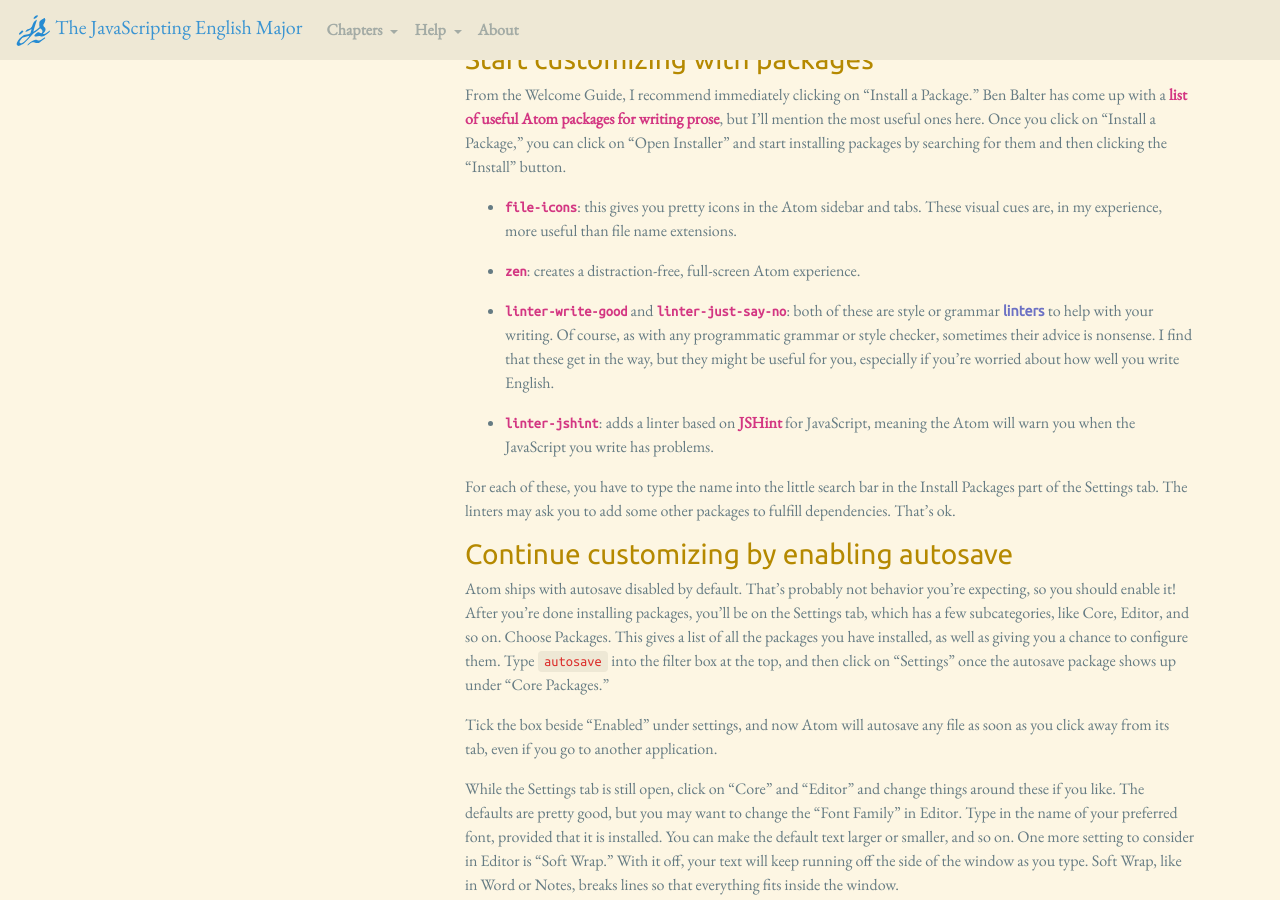
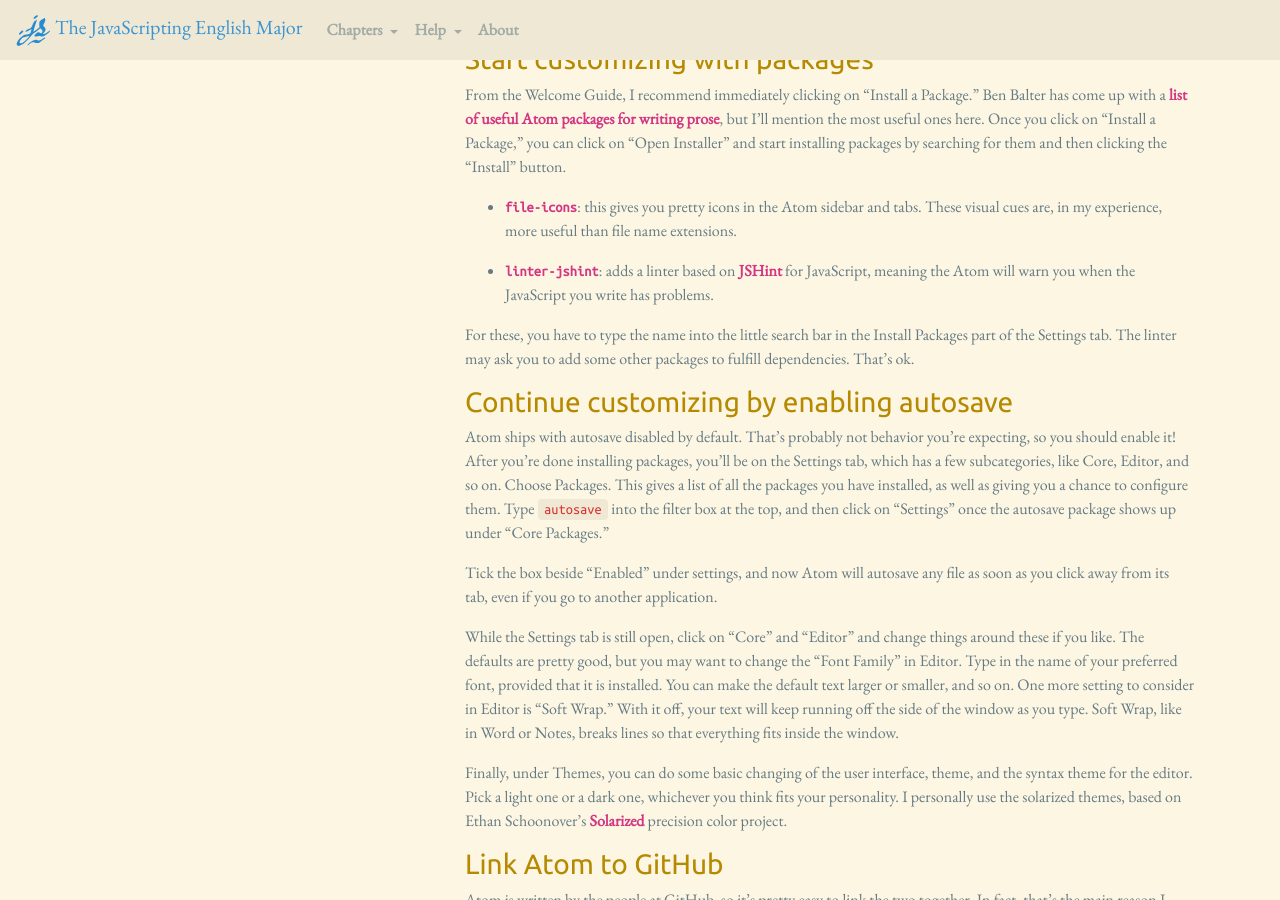
Before and after one commit to muziejus/javascripting-english-major, a Jekyll site: the page built from 1-environment.md, in a window 1280 px wide and 900 px high, scrolled down 3263 px. Built offline with Jekyll 4.4.1, drawn with Linux system fonts in a browser that asks for light colours; nearby versions of some CDN libraries.

Commit message:
Remove zen and linter packages from recommendations.

```diff
--- a/1-environment.md
+++ b/1-environment.md
@@ -220,22 +220,12 @@
 icons in the Atom sidebar and tabs. These visual cues are, in my experience,
 more useful than file name extensions.
 
-* [`zen`](https://atom.io/packages/zen): creates a distraction-free,
-full-screen Atom experience.
-
-* [`linter-write-good`](https://atom.io/packages/linter-write-good) and
-[`linter-just-say-no`](https://atom.io/packages/linter-just-say-no): both of
-these are style or grammar **linters** to help with your writing. Of course, as
-with any programmatic grammar or style checker, sometimes their advice is
-nonsense. I find that these get in the way, but they might be useful for you,
-especially if you’re worried about how well you write English.
-
 * [`linter-jshint`](https://atom.io/packages/linter-jshint): adds a linter
 based on [JSHint](http://jshint.com/docs/) for JavaScript, meaning the Atom
 will warn you when the JavaScript you write has problems.
 
-For each of these, you have to type the name into the little search bar in the
-Install Packages part of the Settings tab. The linters may ask you to add some
+For these, you have to type the name into the little search bar in the
+Install Packages part of the Settings tab. The linter may ask you to add some
 other packages to fulfill dependencies. That’s ok.
 
 ### Continue customizing by enabling autosave
```
